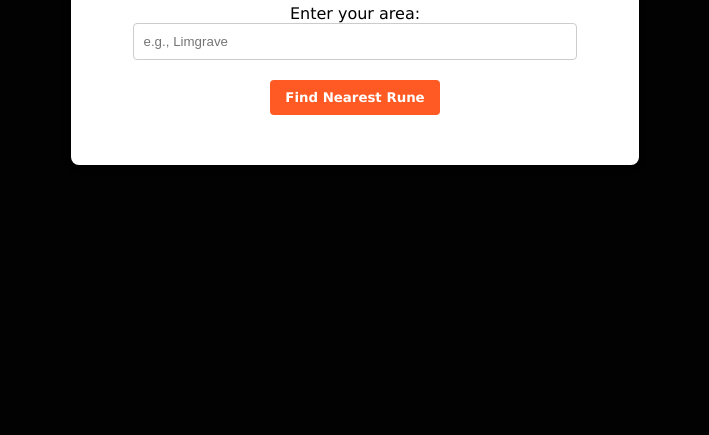
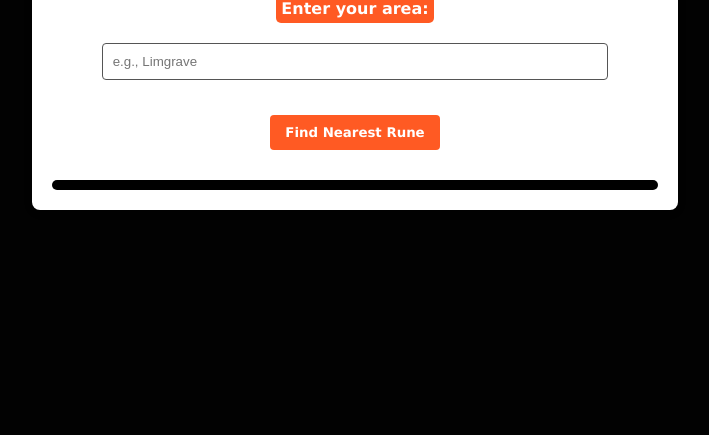
Before and after one commit to TGH75972/rune-finder, a plain HTML site: page index.html in a window 1280 px wide. Shown: the part 365-800 px from the top of the page, without its empty margins (285-994 px from the left). Drawn offline with Linux system fonts and the light colour scheme.

Commit message:
Update styles.css

```diff
--- a/styles.css
+++ b/styles.css
@@ -6,6 +6,7 @@
     align-items: center;
     height: 100vh;
     margin: 0;
+    transition: background-color 0.3s ease;
 }
 
 .container {
@@ -14,18 +15,31 @@
     padding: 20px;
     border-radius: 8px;
     box-shadow: 0 2px 10px rgba(0, 0, 0, 0.1);
+    transition: transform 0.3s ease;
+}
+
+.container:hover {
+    transform: scale(1.02);
 }
 
 h1 {
+    font-family: Verdana, Geneva, Tahoma, sans-serif;
     margin-bottom: 20px;
+    margin: 40px;
 }
 
 input[type="text"] {
     padding: 10px;
     width: 80%;
     margin-bottom: 10px;
-    border: 1px solid #ccc;
+    border: 1px solid #555;
     border-radius: 4px;
+    transition: border-color 0.3s ease;
+}
+
+input[type="text"]:focus {
+    border-color: #ff5a23;
+    outline: none;
 }
 
 button {
@@ -38,14 +52,43 @@
     border: none;
     border-radius: 4px;
     cursor: pointer;
+    transition: background-color 0.3s ease, transform 0.2s ease;
 }
 
 button:hover {
     background-color: #e6f880;
     color: black;
+    border: 1px solid black;
+    transform: scale(1.05);
 }
 
 #result {
     margin-top: 20px;
+    line-height: 40px;
+    font-weight: bold;
+    background-color: black;
+    color: yellow;
+    padding: 5px;
+    border-radius: 5px;
     font-size: 1.1em;
+    transition: opacity 0.3s ease;
 }
+
+#area {
+    margin: 25px;
+}
+
+label {
+    background-color: #ff5a23;
+    font-weight: bold;
+    color: white;
+    padding: 5px;
+    border-radius: 5px;
+}
+
+span {
+    color: yellow;
+    background-color: black;
+    padding: 5px;
+    border-radius: 10px;
+}
```
